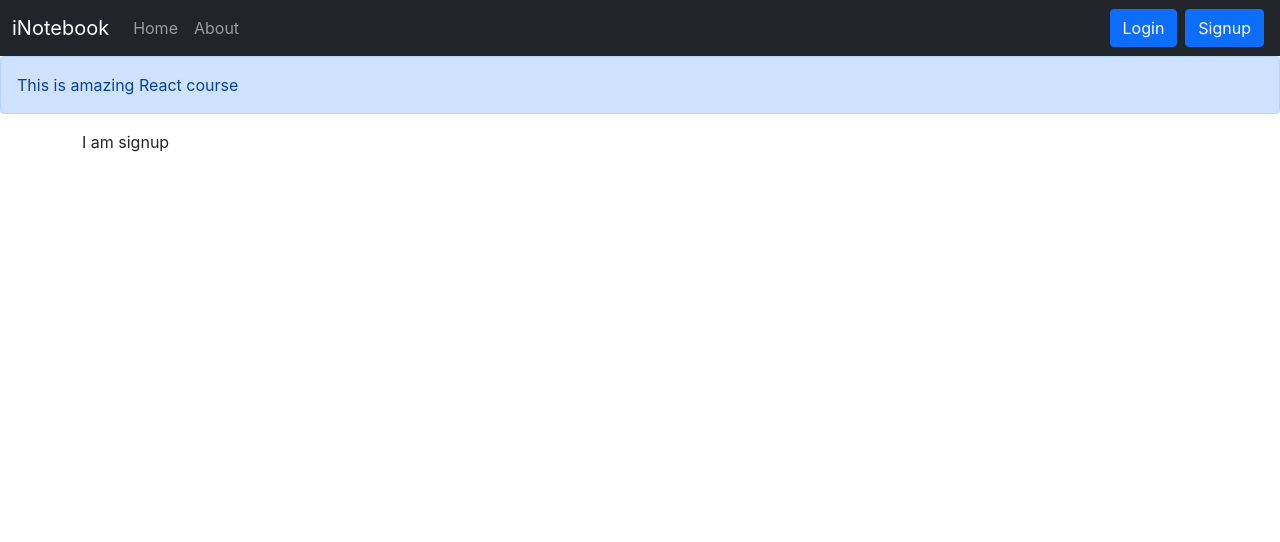
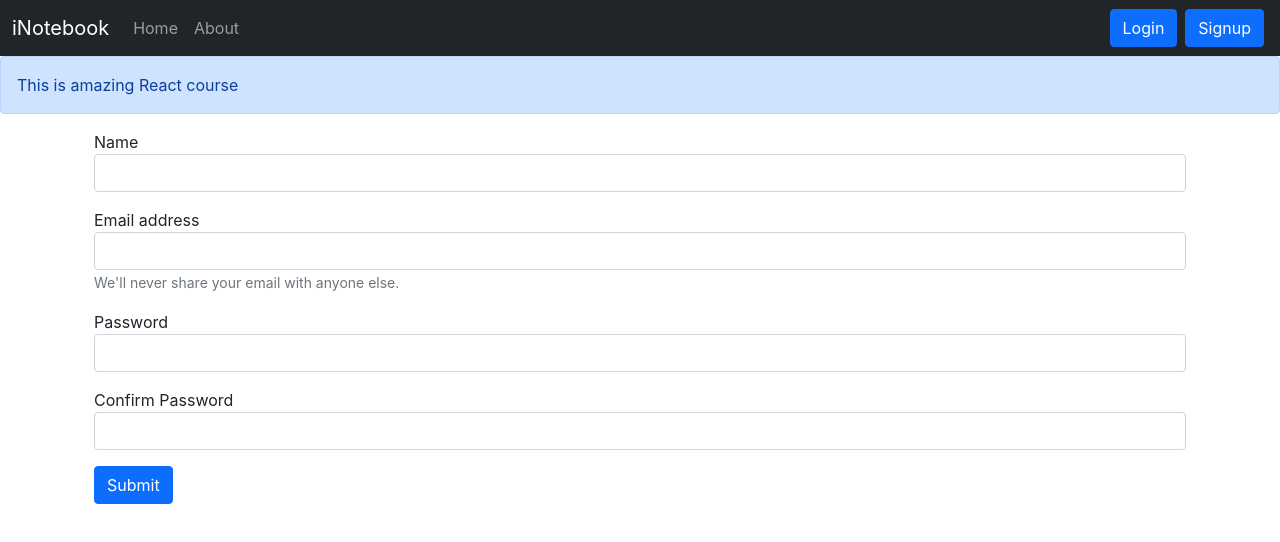
Before and after one commit to saideepakreddy0308/Galacticnote, a React (Create React App) app: page /signup in a window 1280 px wide. Shown: the top 542 px of the page. Built offline with nearby package versions, Linux system fonts and the light colour scheme.

Commit message:
adding Signup component

```diff
--- a/src/components/Signup.js
+++ b/src/components/Signup.js
@@ -1,9 +1,52 @@
-import React from 'react'
+import React, {useState} from 'react'
+import { useHistory } from 'react-router-dom'
 
 const Signup = () => {
+    const [credentials, setCredentials] = useState({name:"",email: "", password: "",cpassword: ""})
+    let history = useHistory();
+    const handleSubmit = async (e) => {
+        e.preventDefault();
+        const {name,email,password} = credentials;
+        const response = await fetch("http://localhost:5000/api/auth/createuser", {
+            method: 'POST',
+            headers: {
+                'Content-Type': 'application/json'
+            },
+            body: JSON.stringify({ name,email,password})
+        });
+        const json = await response.json()
+        console.log(json);
+            // Save the auth token and redirect
+            localStorage.setItem('token', json.authtoken);
+            history.push("/");
+    }
+
+    const onChange = (e) => {
+        setCredentials({ ...credentials, [e.target.name]: e.target.value })
+    }
     return (
-        <div>
-            I am signup
+        <div className="container">
+            <form onSubmit={handleSubmit}>
+                <div className="mb-3">
+                    <label htmlFor="name">Name</label>
+                    <input type="text" className="form-control" id="name" name="name" onChange={onChange} aria-describedby="emailHelp" />
+                </div>
+                <div className="mb-3">
+                    <label htmlFor="email">Email address</label>
+                    <input type="email" className="form-control" id="email" name="email" onChange={onChange} aria-describedby="emailHelp" />
+                    <small id="emailHelp" className="form-text text-muted">We'll never share your email with anyone else.</small>
+                </div>
+                <div className="mb-3">
+                    <label htmlFor="password">Password</label>
+                    <input type="password" className="form-control" id="password" name="password" onChange={onChange} minLength={5} required/>
+                </div>
+                <div className="mb-3">
+                    <label htmlFor="cpassword">Confirm Password</label>
+                    <input type="password" className="form-control" id="cpassword" name="cpassword" onChange={onChange} minLength={5} required/>
+                </div>
+
+                <button type="submit" className="btn btn-primary">Submit</button>
+            </form>
         </div>
     )
 }
```
Also changed, not shown: 1 other file (tests, documents, lock files or other folders).
